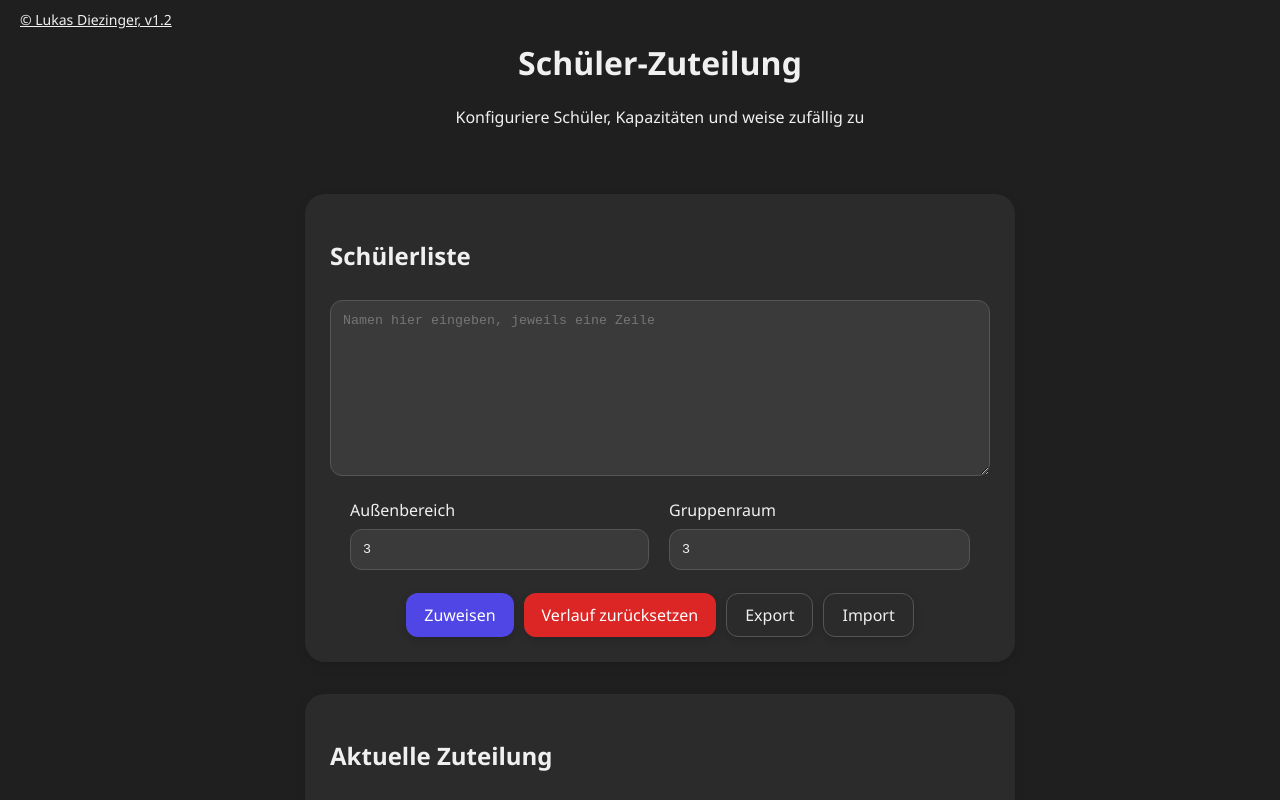
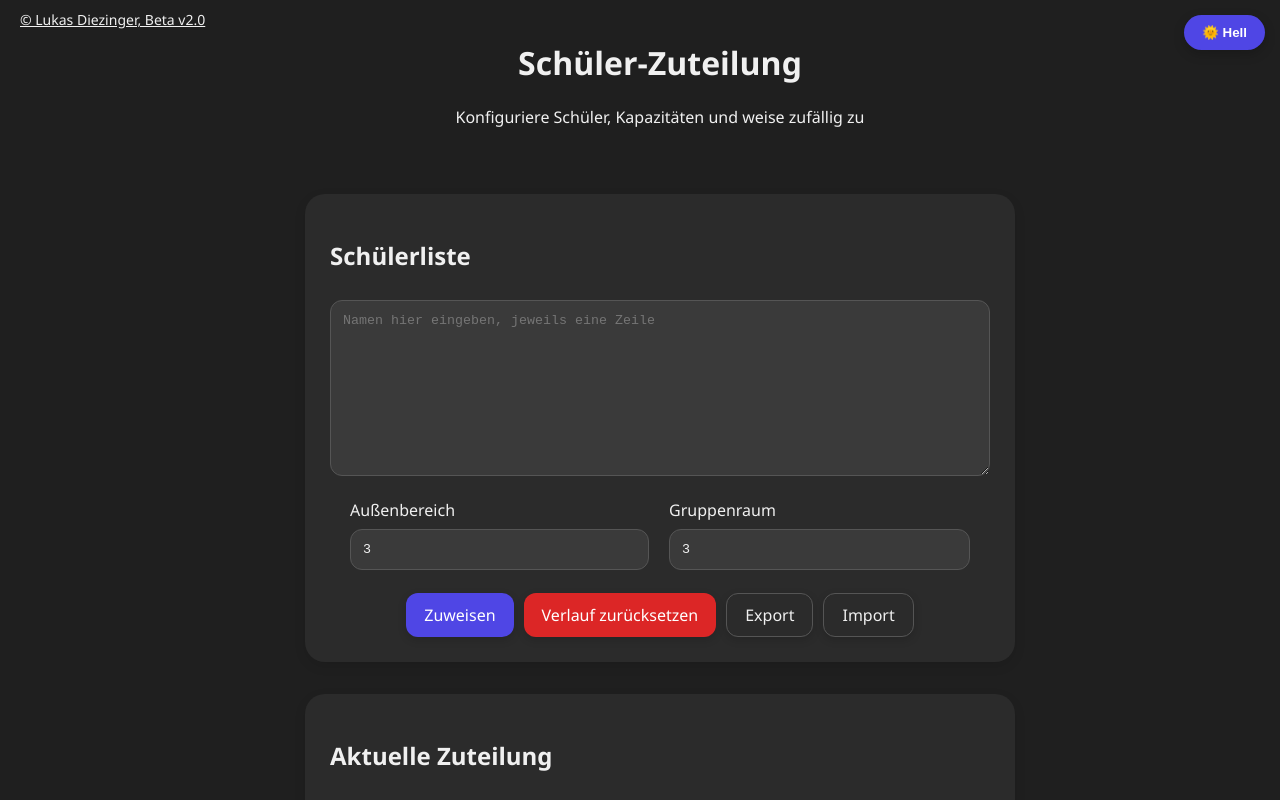
Before and after one commit to TheUltimateVxnom/ZuteilungSchueler, a React (Vite) app: page / in a window 1280 px wide. Shown: the top 800 px of the page. Built offline with nearby package versions, Linux system fonts and the light colour scheme.

Commit message:
Beta v2.0

```diff
--- a/src/App.jsx
+++ b/src/App.jsx
@@ -2,7 +2,10 @@ import React, { useEffect, useState, useRef } from "react";
 import Maintenance from "./Maintenance.jsx"; // Wartungsseite importieren
 
 export default function App() {
+  // Wartungsmodus prüfen
   const maintenance = import.meta.env.VITE_MAINTENANCE_MODE === "true";
+
+  // Wenn Wartungsmodus aktiv ist, zeige nur die Wartungsseite
   if (maintenance) return <Maintenance />;
 
   const [studentsText, setStudentsText] = useState("");
@@ -15,11 +18,13 @@ export default function App() {
   const [history, setHistory] = useState({});
   const STORAGE_KEY = "schueler_zuteilung_state_v1";
 
+  // Update students array from textarea
   useEffect(() => {
     const arr = studentsText.split(/\r?\n/).map(s => s.trim()).filter(s => s);
     setStudents(Array.from(new Set(arr)));
   }, [studentsText]);
 
+  // Load saved history if exists
   useEffect(() => {
     try {
       const raw = localStorage.getItem(STORAGE_KEY);
@@ -35,23 +40,30 @@ export default function App() {
     catch {}
   };
 
+  // Random assignment
   const assign = () => {
     if (!students.length) return;
 
+    // Für jeden Schüler: Wie oft war er in jedem Raum?
     const getCounts = name => history[name] || { outside: 0, group: 0, classroom: 0 };
 
+    // Gewicht: Je weniger in einem Raum, desto höher die Chance
     function weightedPick(list, count, key) {
+      // Finde für jeden Schüler die minimale Anzahl in allen Räumen
       const weighted = [];
       list.forEach(n => {
         const counts = getCounts(n);
         const minCount = Math.min(counts.outside, counts.group, counts.classroom);
-        const weight = (counts[key] === minCount ? 5 : 1);
+        // Gewicht = (maxCount - count in diesem Raum) + 1
+        const weight = (counts[key] === minCount ? 5 : 1); // 5-fache Chance für den seltensten Raum
         for (let i = 0; i < weight; i++) weighted.push(n);
       });
+      // Shuffle weighted array
       for (let i = weighted.length - 1; i > 0; i--) {
         const j = Math.floor(Math.random() * (i + 1));
         [weighted[i], weighted[j]] = [weighted[j], weighted[i]];
       }
+      // Ziehe eindeutige Namen
       const result = [];
       for (let w of weighted) {
         if (!result.includes(w)) result.push(w);
@@ -71,6 +83,7 @@ export default function App() {
     setGroupRoom(groupSel);
     setClassroom(rest);
 
+    // Update history
     const newHistory = {...history};
     students.forEach(n => {
       if (!newHistory[n]) newHistory[n] = { outside: 0, group: 0, classroom: 0 };
@@ -111,6 +124,7 @@ export default function App() {
     const [open, setOpen] = useState(false);
     const ref = useRef();
 
+    // Schließt das Menü, wenn außerhalb geklickt wird
     useEffect(() => {
       function handleClick(e) {
         if (ref.current && !ref.current.contains(e.target)) setOpen(false);
@@ -130,7 +144,6 @@ export default function App() {
         </button>
         {open && (
           <div className="menu-dropdown">
-            {/* ✅ Theme-Switch NUR im Dropdown */}
             <button className="menu-item" onClick={toggleTheme}>
               {theme === "light" ? "🌙 Dunkel" : "☀️ Hell"}
             </button>
@@ -157,7 +170,7 @@ export default function App() {
           rel="noopener noreferrer"
           style={{ color: "inherit", textDecoration: "underline", cursor: "pointer" }}
         >
-          © Lukas Diezinger, v1.2
+          © Lukas Diezinger, Beta v2.0
         </a>
       </footer>
       <div className="app-container">
@@ -166,8 +179,6 @@ export default function App() {
             <h1>Schüler-Zuteilung</h1>
             <p>Konfiguriere Schüler, Kapazitäten und weise zufällig zu</p>
           </header>
-
-          {/* ✅ Theme-Switch nur über Dropdown nutzbar */}
 
           <main className="app-main">
             <section className="card">
--- a/src/Maintenance.jsx
+++ b/src/Maintenance.jsx
@@ -24,7 +24,6 @@ function MenuDropdown({ theme, toggleTheme }) {
       </button>
       {open && (
         <div className="menu-dropdown">
-          {/* ✅ Theme-Switch NUR im Dropdown */}
           <button className="menu-item" onClick={toggleTheme}>
             {theme === "light" ? "🌙 Dunkel" : "☀️ Hell"}
           </button>
@@ -67,7 +66,7 @@ export default function Maintenance() {
           rel="noopener noreferrer"
           style={{ color: "inherit", textDecoration: "underline", cursor: "pointer" }}
         >
-          © Lukas Diezinger, v1.2
+          © Lukas Diezinger, Beta v2.0
         </a>
       </footer>
       <div
@@ -82,7 +81,6 @@ export default function Maintenance() {
           paddingTop: 0,
         }}
       >
-        {/* ✅ Theme-Switch nur über das Dropdown */}
         <MenuDropdown theme={theme} toggleTheme={toggleTheme} />
         <section className="card maintenance-glow" style={{ maxWidth: 500, margin: "0 auto" }}>
           <h1>🚧 Wartungsmodus aktiv</h1>
--- a/src/index.css
+++ b/src/index.css
@@ -48,7 +48,6 @@ body {
   top: 15px;
   right: 15px;
   z-index: 1000;
-  display: none;
 }
 .theme-toggle-btn {
   background-color: var(--primary);
```
